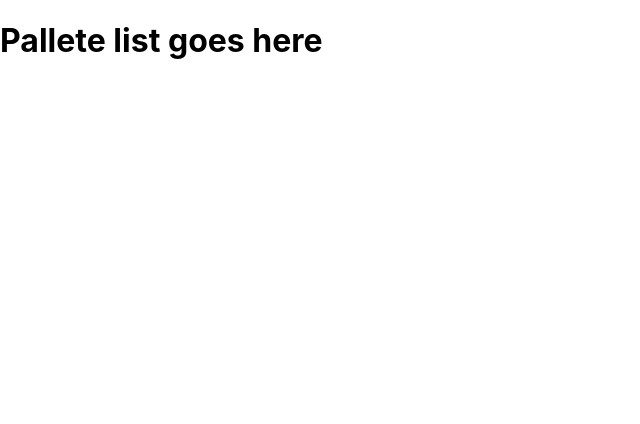
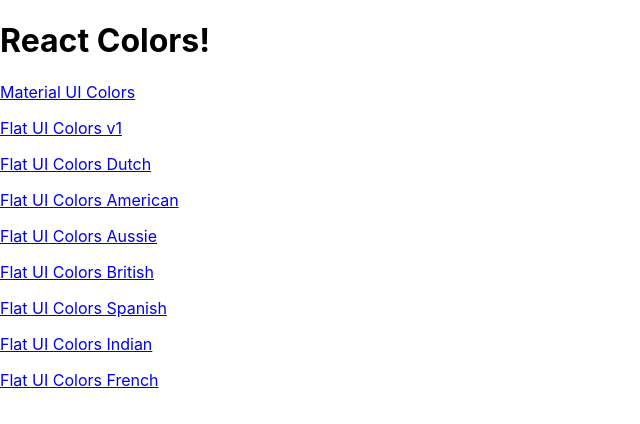
Before and after one commit to agrawalsrijan/ColorApp-React, a React (Create React App) app: page / in a window 1280 px wide. Shown: the top 424 px of the page, without its empty margins (0-640 px from the left). Built offline with nearby package versions, Linux system fonts and the light colour scheme.

Commit message:
Adding PalleteList Component
Adding PalleteList component and adding Links and home page routes

```diff
--- a/src/App.js
+++ b/src/App.js
@@ -1,4 +1,5 @@
 import React, {Component} from 'react';
+import PalleteList from "./PalleteList";
 import Pallete from "./Pallete";
 import {Route,Switch} from "react-router-dom";
 import {generatePallete} from "./colorHelper";
@@ -19,7 +20,7 @@
         <Route
           exact
           path="/"
-          render={()=> <h1>Pallete list goes here</h1>}
+          render={()=> <PalleteList palletes={seedColors}/>}
         />
 
         <Route
--- a/src/Navbar.js
+++ b/src/Navbar.js
@@ -1,4 +1,5 @@
 import React, {Component} from "react";
+import {Link} from "react-router-dom";
 import Select from "@material-ui/core/Select";
 import MenuItem from "@material-ui/core/MenuItem";
 import Snackbar from "@material-ui/core/Snackbar";
@@ -36,7 +37,8 @@
     return(
       <header className="Navbar">
         <div className="logo">
-          <a href="#">reactcolorpicker</a>
+          <Link to="/">reactcolorpicker</Link>
+
         </div>
         <div className="slider-container">
           <span>Level:{level}</span>
--- /dev/null
+++ b/src/PalleteList.js
@@ -0,0 +1,25 @@
+import React, {Component} from 'react';
+import {Link} from "react-router-dom";
+
+class PalleteList extends Component{
+
+  render(){
+    const {palletes} = this.props;
+    return(
+
+      <div>
+        <h1>React Colors!</h1>
+        {palletes.map(pallete=>(
+          <p>
+            <Link to={`/pallete/${pallete.id}`}>
+              {pallete.paletteName}
+            </Link>
+          </p>
+
+
+        ))}
+      </div>
+    )
+  }
+}
+export default PalleteList;
```
